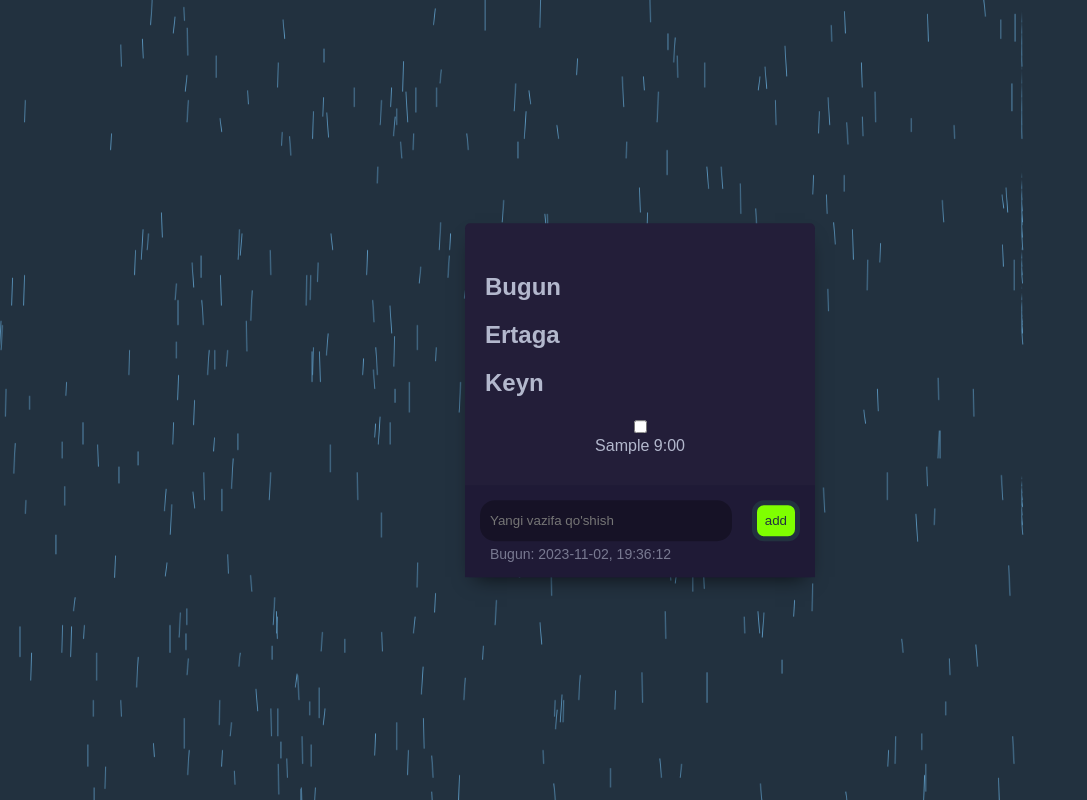
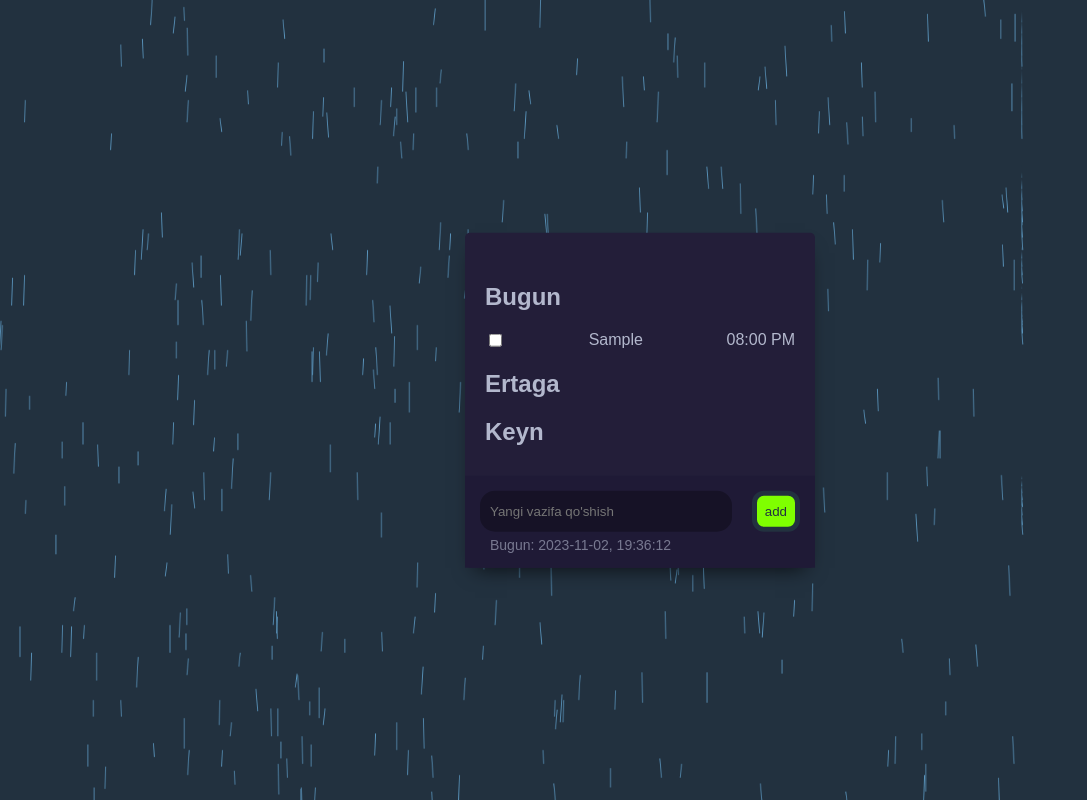
Before and after one commit to maxmutov-nuriddin/Time-data, a React (Vite) app in the folder menedjeri/: page / in a window 1280 px wide. Both pictures are taken after typing "Sample" into the empty fields and a click on the button "add". Shown: the whole page, without its empty margins (0-1087 px from the left). Built offline with nearby package versions, Linux system fonts and the light colour scheme.

Commit message:
update 4 files and create 1 file

```diff
--- a/menedjeri/package.json
+++ b/menedjeri/package.json
@@ -10,6 +10,7 @@
     "preview": "vite preview"
   },
   "dependencies": {
+    "prop-types": "^15.8.1",
     "react": "^18.2.0",
     "react-dom": "^18.2.0"
   },
--- a/menedjeri/src/App.css
+++ b/menedjeri/src/App.css
@@ -76,3 +76,13 @@ form {
 .card-box-title {
 	text-align: start;
 }
+
+.todo__box {
+	display: flex;
+	justify-content: space-between;
+}
+
+.cheked {
+	text-decoration: line-through;
+	opacity: 0.5;
+}
--- /dev/null
+++ b/menedjeri/src/components/Card.jsx
@@ -0,0 +1,30 @@
+import PropTypes from 'prop-types';
+import { useState } from 'react';
+
+const Card = ({ item, index }) => {
+  const [isChecked, setIsChecked] = useState(false);
+
+  const handleCheckboxChange = (event) => {
+    setIsChecked(event.target.checked);
+  };
+
+  return (
+    <>
+      <div className="todo__box" key={index}>
+        <input type="checkbox" onChange={handleCheckboxChange} />
+        <p className={isChecked ? 'cheked' : ''}>{item.data}</p>
+        <p className={isChecked ? 'cheked' : ''}>{item.time}</p>
+      </div>
+    </>
+  );
+};
+
+Card.propTypes = {
+  item: PropTypes.shape({
+    data: PropTypes.string.isRequired,
+    time: PropTypes.string.isRequired,
+  }).isRequired,
+  index: PropTypes.number.isRequired,
+};
+
+export default Card;
--- a/menedjeri/src/pages/GlobalPage.jsx
+++ b/menedjeri/src/pages/GlobalPage.jsx
@@ -1,4 +1,5 @@
 import { useEffect, useState } from "react";
+import Card from "../components/Card";
 
 const GlobalPage = () => {
   const [inputData, setInputData] = useState('');
@@ -21,18 +22,30 @@ const GlobalPage = () => {
         dayValue = words[(words.indexOf('ertaga'))].toLowerCase();
         delete words[(words.indexOf('ertaga'))]
       }
+
+      if (inputData.indexOf(':') !== -1) {
+        delete words[(words.indexOf(inputData.substring(colonIndex - 2, colonIndex + 3)))]
+      }
+
       const inputNewData = words.join(' ');
       let newTime = '';
-      if (colonIndex !== -1) {
-        newTime = inputData.substring(colonIndex - 2, colonIndex + 3);
-        if (dataClonId !== -1) {
-          setId(inputData.substring(dataClonId - 2, dataClonId + 8))
-        }
-        newTime = '';
-      } else if (dayValue === 'ertaga') {
-        newTime = '9:00'
-      } else if (dayValue !== 'ertaga' && dayValue !== 'bugun') {
-        newTime = '9:00'
+      if (dayValue !== 'ertaga' && dayValue !== 'bugun' && !inputNewData.includes('.')) {
+        dayValue = 'bugun';
+        const now = new Date();
+        now.setMinutes(0);
+        now.setSeconds(0);
+        now.setHours(now.getHours() + 1);
+        // newTime = '9:00';
+        newTime = now.toLocaleTimeString([], { hour: '2-digit', minute: '2-digit' });
+      } else if (dayValue !== 'ertaga' && dayValue === 'bugun' && inputNewData.includes('.')) {
+        dayValue = 'bugun';
+        const now = new Date();
+        now.setMinutes(0);
+        now.setSeconds(0);
+        now.setHours(now.getHours() + 1);
+        newTime = now.toLocaleTimeString([], { hour: '2-digit', minute: '2-digit' });
+      } else if (dayValue !== 'bugun' && colonIndex === -1 || dayValue !== 'ertaga') {
+        newTime = '9:00';
       } else {
         const now = new Date();
         now.setMinutes(0);
@@ -40,11 +53,23 @@ const GlobalPage = () => {
         now.setHours(now.getHours() + 1);
         newTime = now.toLocaleTimeString([], { hour: '2-digit', minute: '2-digit' });
       }
+      if (colonIndex !== -1) {
+        setId(inputData.substring(dataClonId - 2, dataClonId + 8));
+        newTime = ''
+      }
+      if (colonIndex !== -1 || dataClonId !== -1) {
+        setId(inputData.substring(dataClonId - 2, dataClonId + 8));
+      }
+      if (inputData.indexOf(':') !== -1) {
+        newTime = inputData.substring(colonIndex - 2, colonIndex + 3)
+      }
+
+
       setText([...text, { day: dayValue, data: inputNewData, time: newTime }]);
       setInputData('');
+
     }
   };
-
 
   useEffect(() => {
     const interval = setInterval(() => {
@@ -59,32 +84,31 @@ const GlobalPage = () => {
   return (
     <div className="container">
       <div className="card-container">
-        <div className="card-box">
+        <div className="card-box" >
           <h2 className="card-box-title">Bugun</h2>
           {text.map((item, index) => {
-            if (item.day === 'bugun' || item.data.includes('bugun')) {
+            if (item.day === 'bugun' || item.data.includes('bugun') && !item.data.includes(id)) {
               return <>
-                <input type="checkbox" />
-                <p key={index}>{item.data} {item.time}</p></>
+                <Card item={item} index={index} key={index} />
+              </>
             }
             return null;
           })}
           <h2 className="card-box-title">Ertaga</h2>
           {text.map((item, index) => {
-            if (item.day === 'ertaga' || item.data.includes('ertaga')) {
+            if (item.day === 'ertaga' || item.data.includes('ertaga') && !item.data.includes(id)) {
               return <>
-                <input type="checkbox" />
-                <p key={index}>{item.data} {item.time}</p></>
+                <Card item={item} index={index} key={index} />
+              </>
             }
             return null;
           })}
           <h2 className="card-box-title">Keyn</h2>
           {text.map((item, index) => {
-            console.log(item);
-            if (!item.data.includes('bugun') && !item.data.includes('ertaga') && item.data.includes(id)) {
+            if (item.data.includes('.') && !item.data.includes('bugun') && !item.day.includes('bugun') && !item.data.includes('ertaga') && !item.day.includes('ertaga')) {
               return <>
-                <input type="checkbox" />
-                <p key={index}>{item.data} {item.time}</p></>
+                <Card item={item} index={index} key={index} />
+              </>
             }
             return null;
           })}
@@ -113,3 +137,134 @@ const GlobalPage = () => {
 }
 
 export default GlobalPage;
+
+
+// import React, { useEffect, useState } from "react";
+
+// const GlobalPage = () => {
+//   const [inputData, setInputData] = useState('');
+//   const [timeDate, setTimeDate] = useState('');
+//   const [text, setText] = useState([]);
+//   const colonIndex = inputData.indexOf(':');
+
+//   const handleSubmit = (e) => {
+//     e.preventDefault();
+//     const newInputData = inputData.trim();
+//     if (newInputData !== '') {
+//       const words = newInputData.split(' ');
+//       let dayValue = '';
+//       if (words.includes('bugun')) {
+//         dayValue = words[(words.indexOf('bugun'))].toLowerCase();
+//         words.splice(words.indexOf('bugun'), 1);
+//       } else if (words.includes('ertaga')) {
+//         dayValue = words[(words.indexOf('ertaga'))].toLowerCase();
+//         words.splice(words.indexOf('ertaga'), 1);
+//       }
+//       const inputNewData = words.join(' ');
+//       let newTime = '';
+//       let newDate = '';
+//       if (colonIndex !== -1) {
+//         newTime = inputData.substring(colonIndex - 2, colonIndex + 3);
+//         const dataClonId = inputData.indexOf('.');
+//         if (dataClonId !== -1) {
+//           console.log(dataClonId);
+//           newDate = inputData.substring(dataClonId - 2, dataClonId + 8);
+//         }
+//       } else if (dayValue === 'ertaga') {
+//         newTime = '9:00';
+//       } else if (dayValue !== 'ertaga' && dayValue !== 'bugun') {
+//         newTime = '9:00';
+//       } else {
+//         const now = new Date();
+//         now.setMinutes(0);
+//         now.setSeconds(0);
+//         now.setHours(now.getHours() + 1);
+//         newTime = now.toLocaleTimeString([], { hour: '2-digit', minute: '2-digit' });
+//       }
+//       setText([...text, { day: dayValue, data: inputNewData, date: newDate, time: newTime }]);
+//       setInputData('');
+//     }
+//   };
+
+//   useEffect(() => {
+//     const interval = setInterval(() => {
+//       setTimeDate(new Date().toISOString());
+//     }, 1000);
+
+//     return () => {
+//       clearInterval(interval);
+//     };
+//   }, []);
+
+//   return (
+//     <div className="container">
+//       <div className="card-container">
+//         <div className="card-box">
+//           <h2 className="card-box-title">Bugun</h2>
+//           {text.map((item, index) => {
+//             if (item.day === 'bugun' || (item.data.includes('bugun') && !item.data.includes(item.date))) {
+//               return (
+//                 <React.Fragment key={index}>
+//                   <input type="checkbox" />
+//                   <p>{item.data} {item.time}</p>
+//                 </React.Fragment>
+//               );
+//             }
+//             return null;
+//           })}
+//           <h2 className="card-box-title">Ertaga</h2>
+//           {text.map((item, index) => {
+//             if (item.day === 'ertaga' || (item.data.includes('ertaga') && !item.data.includes(item.date))) {
+//               return (
+//                 <React.Fragment key={index}>
+//                   <input type="checkbox" />
+//                   <p>{item.data} {item.time}</p>
+//                 </React.Fragment>
+//               );
+//             }
+//             return null;
+//           })}
+//           <h2 className="card-box-title">Keyn</h2>
+//           {text.map((item, index) => {
+//             console.log(item);
+//             if (
+//               !item.data.includes('bugun') &&
+//               !item.day.includes('bugun') &&
+//               !item.data.includes('ertaga') &&
+//               !item.day.includes('ertaga') &&
+//               item.data.includes(item.date)
+//             ) {
+//               return (
+//                 <React.Fragment key={index}>
+//                   <input type="checkbox" />
+//                   <p>{item.data} {item.time}</p>
+//                 </React.Fragment>
+//               );
+//             }
+//             return null;
+//           })}
+//         </div>
+//         <div className="skills">
+//           <form onSubmit={handleSubmit}>
+//             <input
+//               type="text"
+//               name="data"
+//               className="skills__input"
+//               placeholder="Yangi vazifa qo'shish"
+//               value={inputData}
+//               onChange={(e) => setInputData(e.target.value)}
+//             />
+//             <button className="skills__button" type="submit">add</button>
+//           </form>
+//           <span className="skills__time">
+//             {timeDate
+//               ? `Bugun: ${timeDate.split('T')[0]}, ${timeDate.split('T')[1].split('.')[0]}`
+//               : ''}
+//           </span>
+//         </div>
+//       </div>
+//     </div>
+//   );
+// }
+
+// export default GlobalPage;
```
Also changed, not shown: 1 other file (tests, documents, lock files or other folders).
